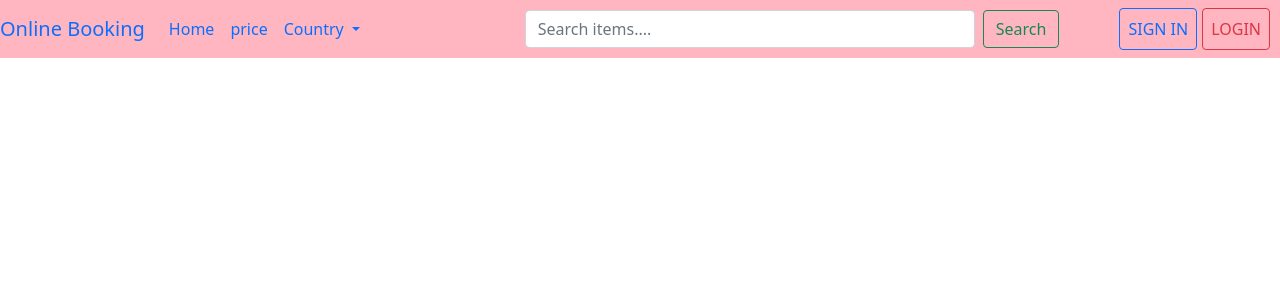
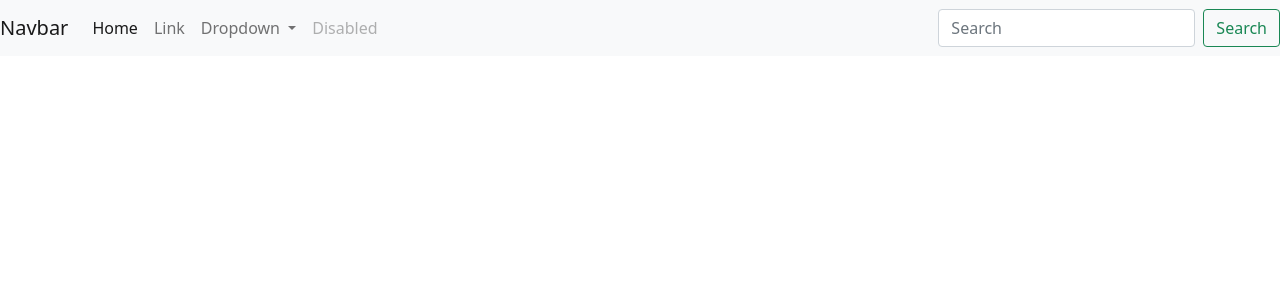
Before and after one commit to snippy066/shoppingWebsite, a PHP site: page /admin/index.php in a window 1280 px wide. Shown: the top 300 px of the page. Run offline with PHP 8.4, Linux system fonts and the light colour scheme; some libraries are stand-ins or nearby versions.

Commit message:
Update index.php

```diff
--- a/admin/index.php
+++ b/admin/index.php
@@ -38,10 +38,10 @@
     <body>
         <div class="container-fluid">
 
-        <!-- nav bar starting-->
-        <nav class="navbar navbar-expand-lg navbar-ligh sticky-top " style="background-color:	#FFB6C1;">
+         <!-- nav bar starting-->
+         <nav class="navbar navbar-expand-lg navbar-light bg-light">
   <div class="container-fluid">
-    <a class="navbar-brand" href="#">Online Booking</a>
+    <a class="navbar-brand" href="#">Navbar</a>
     <button class="navbar-toggler" type="button" data-bs-toggle="collapse" data-bs-target="#navbarSupportedContent" aria-controls="navbarSupportedContent" aria-expanded="false" aria-label="Toggle navigation">
       <span class="navbar-toggler-icon"></span>
     </button>
@@ -51,33 +51,27 @@
           <a class="nav-link active" aria-current="page" href="#">Home</a>
         </li>
         <li class="nav-item">
-          <a class="nav-link" href="#">price</a>
+          <a class="nav-link" href="#">Link</a>
         </li>
-
-      <li class="nav-item dropdown">
-        <a class="nav-link dropdown-toggle" href="#" id="navbarDropdownMenuLink" role="button" data-toggle="dropdown" aria-haspopup="true" aria-expanded="false">
-          Country
-        </a>
-        <div class="dropdown-menu" aria-labelledby="navbarDropdownMenuLink">
-          <a class="dropdown-item" href="#">India</a>
-          <a class="dropdown-item" href="#">USA</a>
-          <a class="dropdown-item" href="#">Other</a>
-        </div>
-      </li>
-
+        <li class="nav-item dropdown">
+          <a class="nav-link dropdown-toggle" href="#" id="navbarDropdown" role="button" data-bs-toggle="dropdown" aria-expanded="false">
+            Dropdown
+          </a>
+          <ul class="dropdown-menu" aria-labelledby="navbarDropdown">
+            <li><a class="dropdown-item" href="#">Action</a></li>
+            <li><a class="dropdown-item" href="#">Another action</a></li>
+            <li><hr class="dropdown-divider"></li>
+            <li><a class="dropdown-item" href="#">Something else here</a></li>
+          </ul>
+        </li>
+        <li class="nav-item">
+          <a class="nav-link disabled" href="#" tabindex="-1" aria-disabled="true">Disabled</a>
+        </li>
       </ul>
-      <form class="d-flex justify-content-between" >
-        <input class="form-control me-2" type="search" placeholder="Search items...." aria-label="Search" style="width:450px;margin-left:10px;">
+      <form class="d-flex">
+        <input class="form-control me-2" type="search" placeholder="Search" aria-label="Search">
         <button class="btn btn-outline-success" type="submit">Search</button>
       </form>
-      <ul class="navbar-nav">
-    <li class="nav-item" style="margin-right:5px;margin-left:60px">
-        <a class="nav-link btn btn-outline-primary" data-toggle="modal" data-target="#registration" >SIGN IN</a>
-      </li>
-    <li class="nav-item" style="margin-right:10px">
-        <a class="nav-link btn btn-outline-danger" href="login.php">LOGIN</a>
-      </li>
-      </ul>
     </div>
   </div>
 </nav>
```
